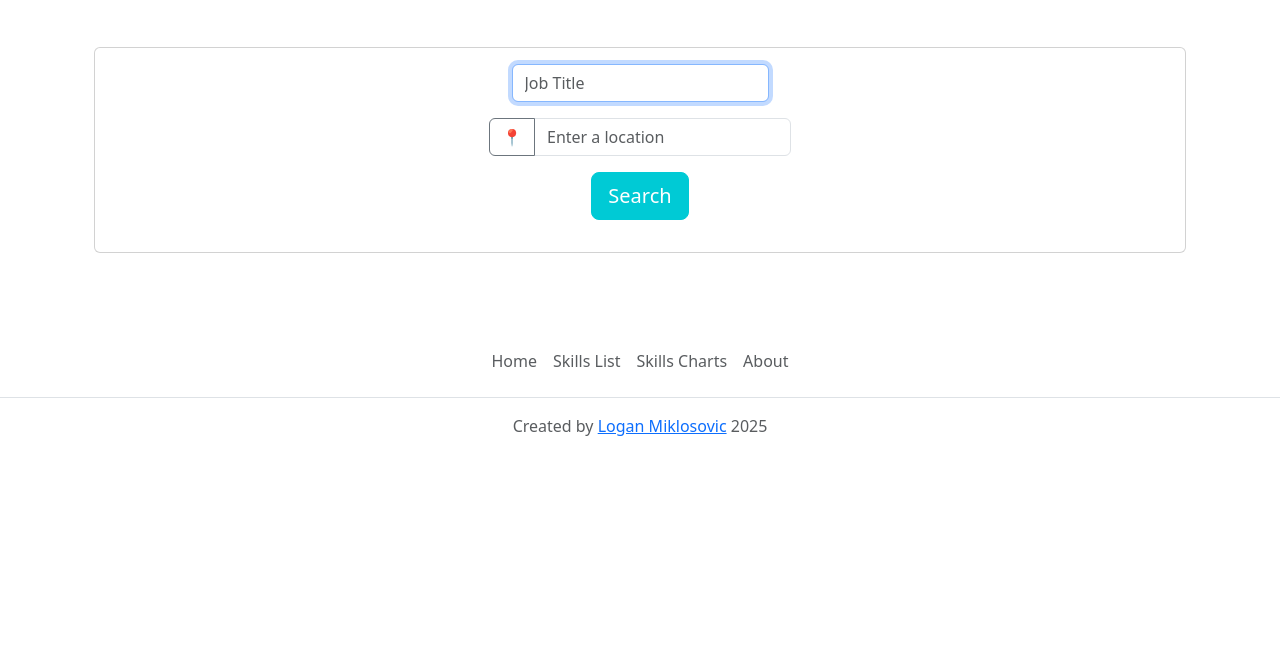
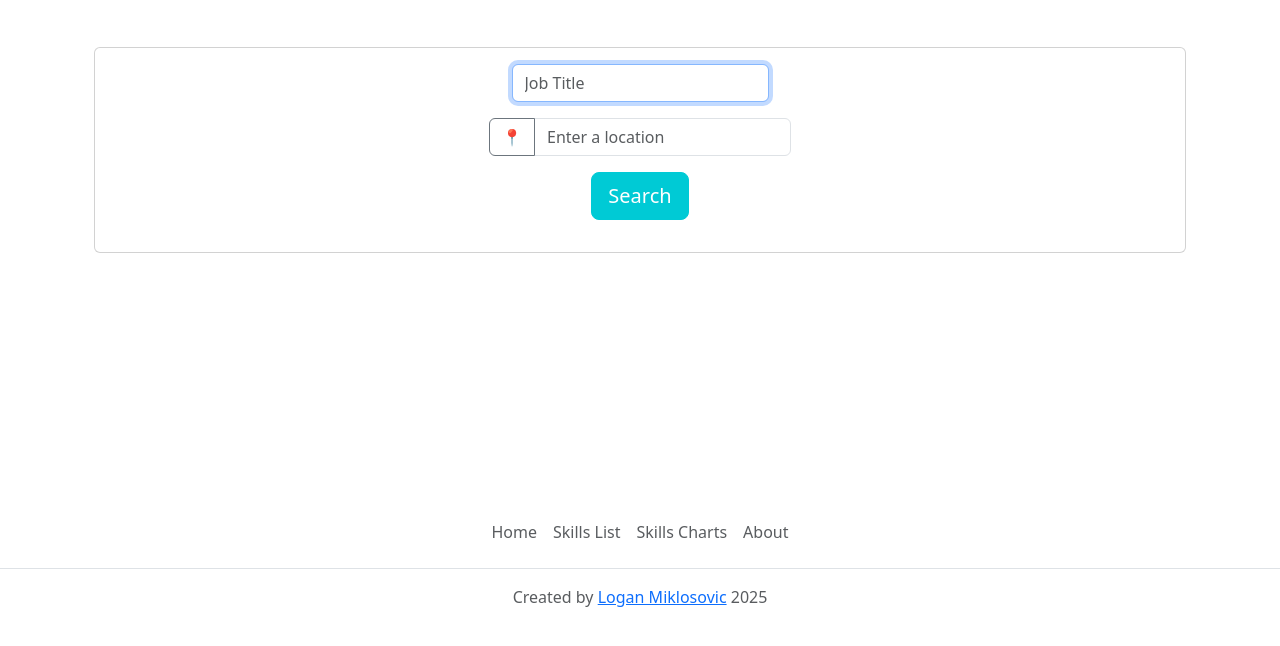
Before and after one commit to DevLoggith/cs50-final-project, a Flask app: page / in a window 1280 px wide. Shown: the part 135-781 px from the top of the page. Run offline with Flask 3, Linux system fonts and the light colour scheme.

Commit message:
creates main content class and min height for it
- calculates the min-height for the main content container minus the
header height, footer height, and the padding of the main content container

```diff
--- a/app/static/styles.css
+++ b/app/static/styles.css
@@ -10,3 +10,7 @@
 #alert-close {
     float: right;
 }
+
+.main-content {
+    min-height: calc(100dvh - 327px);
+}
--- a/app/templates/layout.html
+++ b/app/templates/layout.html
@@ -70,7 +70,7 @@
                 </header>
             {% endif %}
         {% endwith %}
-		<main class="container mt-5 py-5 text-center">
+		<main class="main-content container mt-5 py-5 text-center">
             {% block main %}{% endblock %}
         </main>
 		<footer class="py-3 my-4">
```
